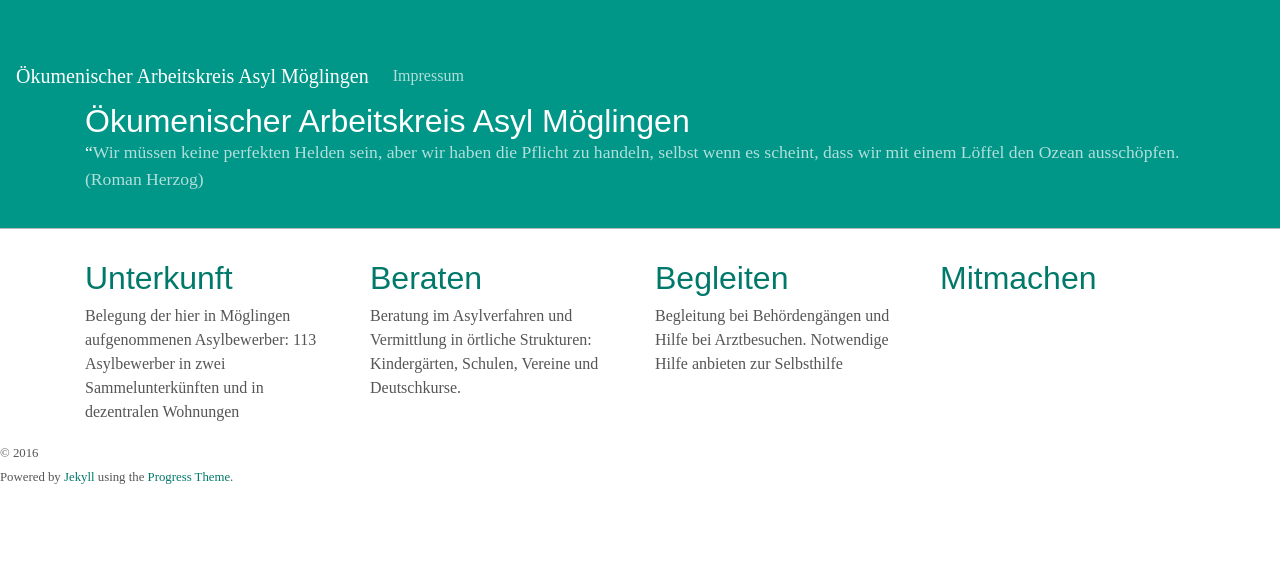
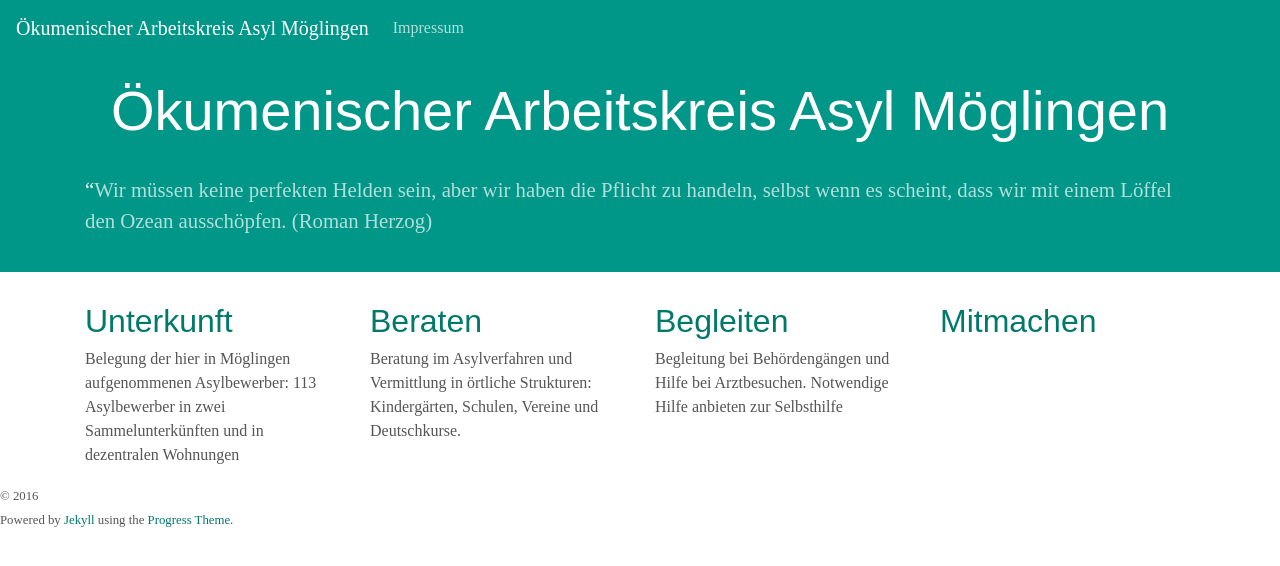
Before and after one commit to waldiTM/oeakam, a Jekyll site: the page built from index.html, in a window 1280 px wide. Shown: the top 566 px of the page. Built offline with Jekyll 4.4.1, drawn with Linux system fonts in a browser that asks for light colours.

Commit message:
Update style

```diff
--- a/assets/css/style.css
+++ b/assets/css/style.css
@@ -27,23 +27,34 @@ a:focus {
 
 .site-header {
   background-color: #009688;
-  padding: 3rem 0 1.25rem;
+  padding-bottom: 1.25rem;
   margin-bottom: 2rem;
-  border-bottom: .05rem solid #b6b6b6;
+}
+.navbar {
+  padding-bottom: 2rem;
 }
 .site-title {
   color: #ffffff;
   margin-bottom: 0;
   font-size: 2rem;
   font-weight: normal;
+  text-align: center;
+  padding-bottom: 2rem;
 }
 .site-quote {
-  font-size: 1.1rem;
+  font-size: 1.3rem;
   color: #b2dfdb;
 }
 .site-quote:before {
   color: #ffffff;
   content: open-quote;
+}
+
+
+@media (min-width: 40em) {
+  .site-title {
+    font-size: 3.5rem;
+  }
 }
 
 a.nav-link {
```
